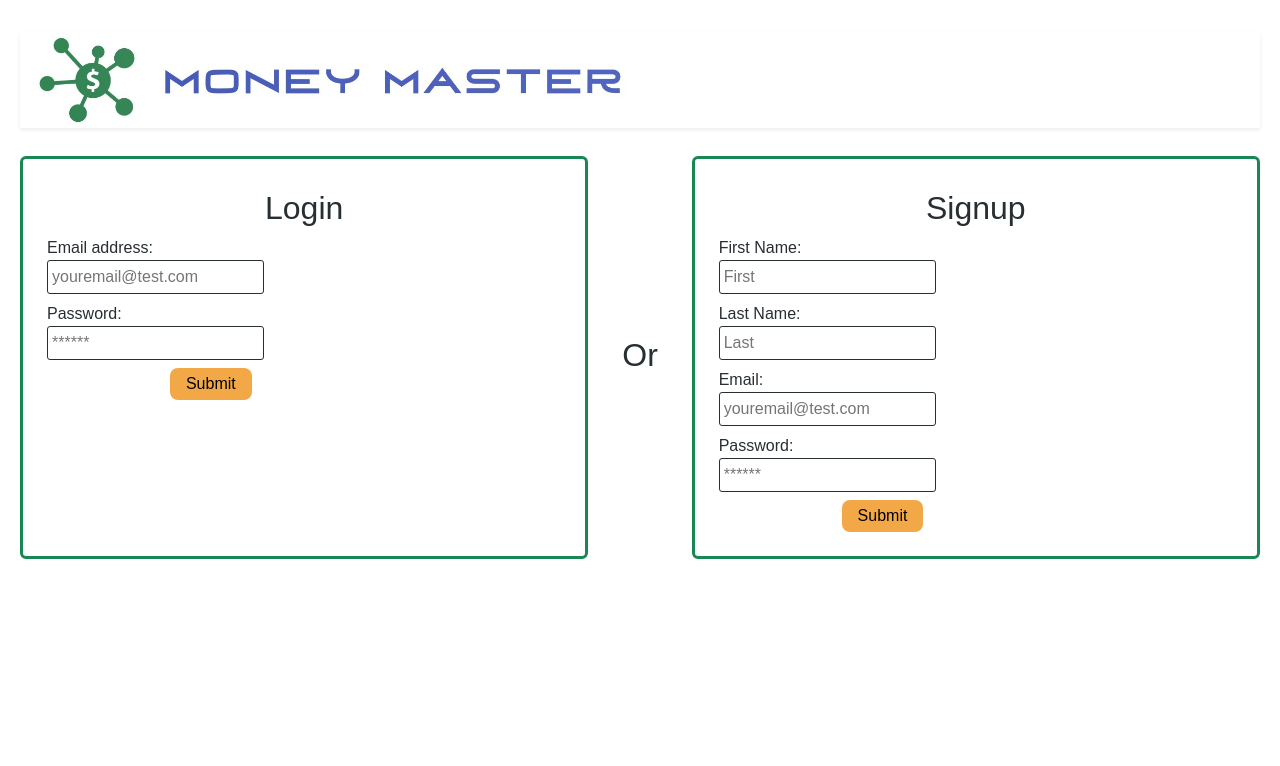
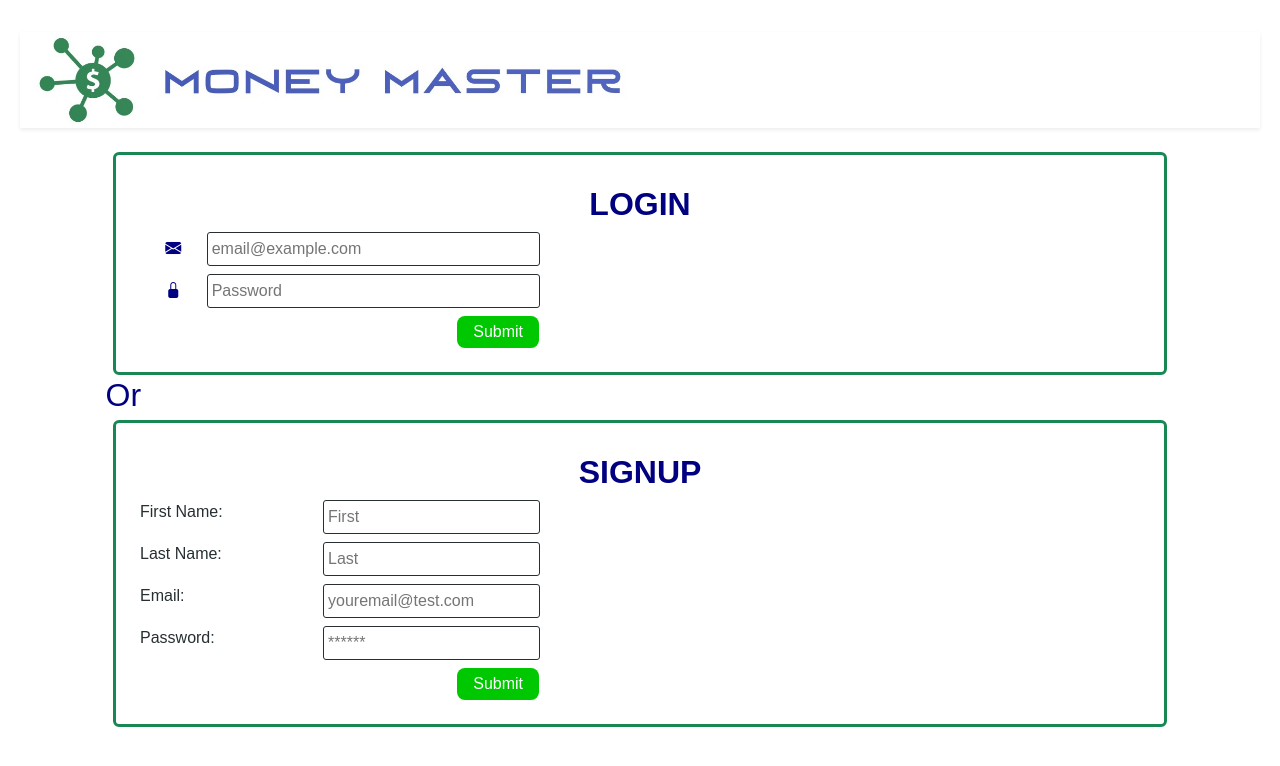
Before and after one commit to austinoler/budget_planner, a React (Vite) app in the folder client/: page / in a window 1280 px wide. Shown: the top 766 px of the page. Built offline with nearby package versions, Linux system fonts and the light colour scheme.

Commit message:
created icons and placeholders for login form

```diff
--- a/client/src/index.css
+++ b/client/src/index.css
@@ -1,6 +1,6 @@
 :root {
-  --primary: #232F3E;
-  --secondary: #F3A847;
+  --primary: navy;
+  --secondary: rgb(0, 200, 0);
   --tertiary: #B12704;
   --light: #fafafa;
   --dark: #272f32;
@@ -46,6 +46,7 @@ h1 {
 
 h2 {
   font-size: 2rem;
+  color: navy;
 }
 
 h3 {
@@ -87,6 +88,10 @@ header a {
   color: var(blue);
 }
 
+i {
+  color: navy;
+}
+
 button {
   font-size: 1rem;
   text-decoration: none;
@@ -96,6 +101,7 @@ button {
   outline: none;
   cursor: pointer;
   margin: 0 1px;
+  color: white;
   background-color: var(--secondary);
 }
 
--- a/client/src/pages/Home.jsx
+++ b/client/src/pages/Home.jsx
@@ -19,7 +19,7 @@ const Home = () => {
     return (
       <div className="row">
         <Login/>
-        <h2 className= "col-1 align-self-center">Or</h2>
+        <h2 className= "col-2 align-self-center">Or</h2>
         <Signup/>
       </div>
       )
@@ -72,7 +72,7 @@ const Home = () => {
   };
 
   return (
-    <div className="container row">
+    <div className="row w-100">
       <BudgetTotal />
       <BudgetTable expenses={expenses} />
       <ExpensesForm onSubmit={handleExpenseSubmit} />
--- a/client/src/pages/Login.jsx
+++ b/client/src/pages/Login.jsx
@@ -30,27 +30,33 @@ function Login(props) {
   };
 
   return (
-    <div className="col border border-3 border-success rounded container my-1 p-4">
-      <h2>Login</h2>
+    <div className="col-5 border border-3 border-success rounded container p-4">
+      <h2 className="fw-bolder">LOGIN</h2>
       <form onSubmit={handleFormSubmit}>
-        <div className="flex-row space-between my-2">
-          <label htmlFor="email">Email address:</label>
+        <div className="row-flex my-2">
+          <label htmlFor="email" className="col-2 w-10">
+            <i className="bi bi-envelope-fill"></i>
+          </label>
           <input
-            placeholder="youremail@test.com"
+            placeholder="email@example.com"
             name="email"
             type="email"
             id="email"
             onChange={handleChange}
+            className="col-10"
           />
         </div>
-        <div className="flex-row space-between my-2">
-          <label htmlFor="pwd">Password:</label>
+        <div className="row-flex my-2">
+          <label htmlFor="pwd" className="col-2">
+            <i className="bi bi-lock-fill"></i>
+          </label>
           <input
-            placeholder="******"
+            placeholder="Password"
             name="password"
             type="password"
             id="pwd"
             onChange={handleChange}
+            className="col-10"
           />
         </div>
         {error ? (
--- a/client/src/pages/Signup.jsx
+++ b/client/src/pages/Signup.jsx
@@ -31,8 +31,8 @@ function Signup(props) {
   };
 
   return (
-    <div className="col border border-3 border-success rounded container my-1 p-4">
-      <h2>Signup</h2>
+    <div className="col-5 border border-3 border-success rounded container p-4">
+      <h2 className="fw-bolder">SIGNUP</h2>
       <form onSubmit={handleFormSubmit}>
         <div className="flex-row space-between my-2">
           <label htmlFor="firstName">First Name:</label>
```
